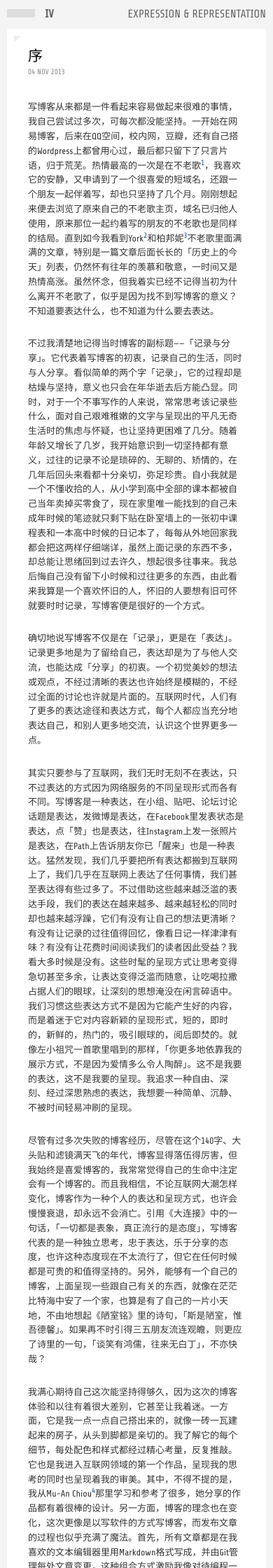
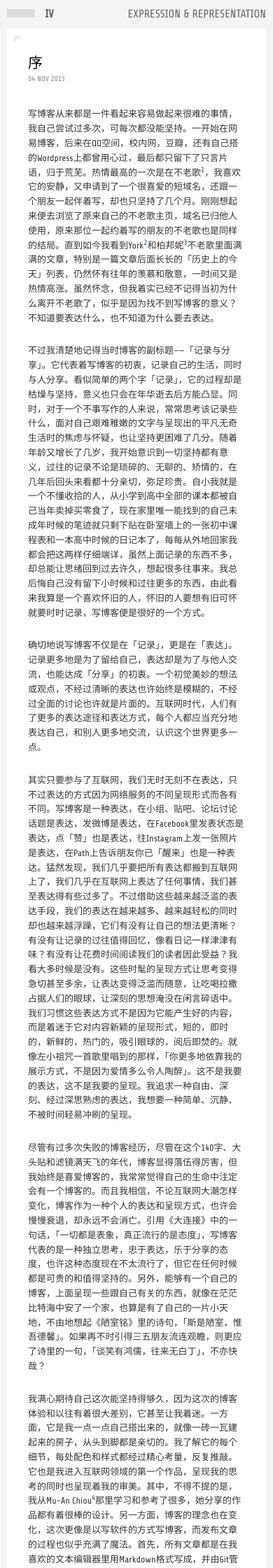
Before and after one commit to kidlj/awei, a Jekyll site: the page built from index.html, in a window 390 px wide. Shown: the top 2240 px of the page at 70% size. Built offline with Jekyll 4.4.1, drawn with Linux system fonts in a browser that asks for light colours; Markdown is read by kramdown in place of the engine named in the settings.

Commit message:
padding tweak

```diff
--- a/css/responsive.css
+++ b/css/responsive.css
@@ -4,7 +4,7 @@
   .site-header {
     margin-bottom: 10px; }
   article {
-    padding: 30px 30px 60px;
+    padding: 40px 30px 60px;
     line-height: 1.6em; }
     article header {
       margin-bottom: 30px;}
```
